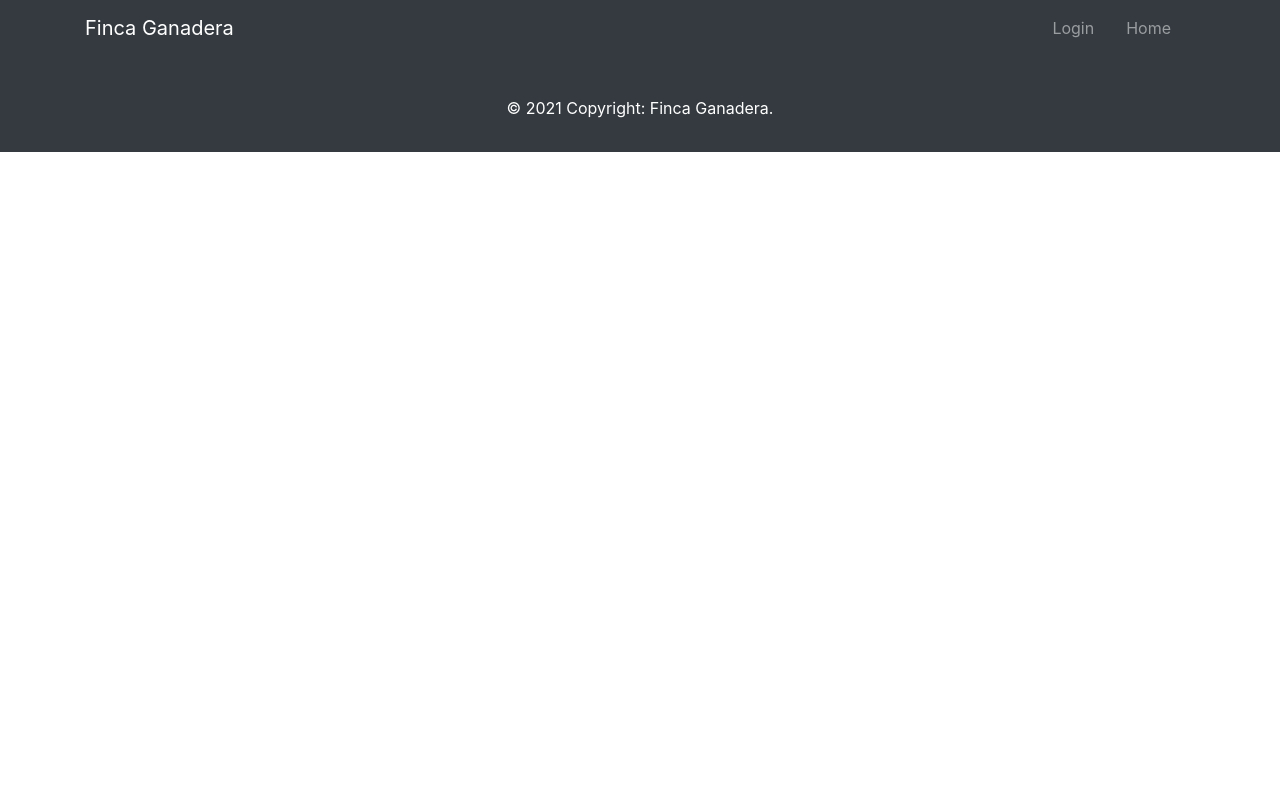
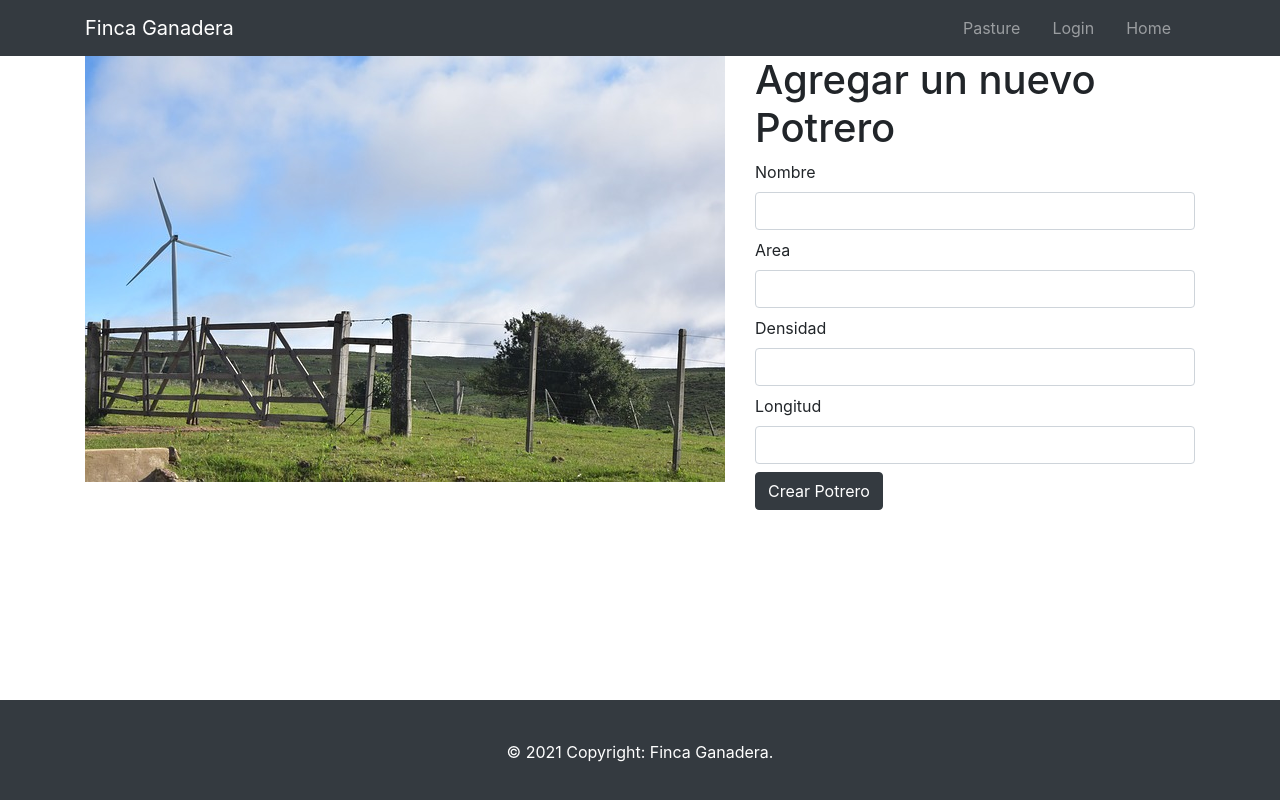
Before and after one commit to monica-arbelaez/ProyectoFincaGanadera, a React app in the folder front/front/: page /pasture in a window 1280 px wide. Built offline with nearby package versions, Linux system fonts and the light colour scheme; some packages are replaced by stand-ins of ours.

Commit message:
Se crea la vista para crear el agregado Potrero y se hace la modificacion al footer para que se posicione en la parte de abajo

```diff
--- a/front/front/src/views/components/Header.js
+++ b/front/front/src/views/components/Header.js
@@ -7,6 +7,8 @@ const Header = () => {
             <div className="container">
                 <Link className="navbar-brand" to={"/"}>Finca Ganadera</Link>
                 <div className="navbar-nav">
+                    <Link className="nav-item nav-link mr-3"
+                        to={"/pasture"}>Pasture </Link>
                     <Link className="nav-item nav-link mr-3"
                         to={"/login"}>Login </Link>
                     <Link className="nav-item nav-link mr-3"
--- a/front/front/src/views/css/style.css
+++ b/front/front/src/views/css/style.css
@@ -1,3 +1,10 @@
 footer p {
   color: white;
 }
+
+footer {
+  position: absolute;
+  bottom: 0;
+  width: 100%;
+  height: 100px;
+}
--- /dev/null
+++ b/front/front/src/views/pages/Pasture.js
@@ -0,0 +1,62 @@
+import React, { Fragment } from 'react'
+import potrero from './static/potrero.jpg'
+
+const Pasture = () => {
+    return (
+        <Fragment>
+            <div className="container">
+                <div className="row">
+                    <div className="col">
+                        <img className="potrero" src={potrero} />
+                    </div>
+                    <div className="col">
+                        <h1>Agregar un nuevo Potrero</h1>
+                        <form>
+                            <div className="mb-2">
+                                <label className="form-label">Nombre</label>
+                                <input
+                                    className="form-control"
+                                    required={true}
+                                    type="text"
+                                    name="name"
+                                />
+                            </div>
+                            <div className="mb-2">
+                                <label className="form-label">Area</label>
+                                <input
+                                    className="form-control"
+                                    required={true}
+                                    type="number"
+                                    name="area"
+                                />
+                            </div>
+                            <div className="mb-2">
+                                <label className="form-label">Densidad</label>
+                                <input
+                                    className="form-control"
+                                    required={true}
+                                    type="number"
+                                    name="area"
+                                />
+                            </div>
+                            <div className="mb-2">
+                                <label className="form-label">Longitud</label>
+                                <input
+                                    className="form-control"
+                                    required={true}
+                                    type="number"
+                                    name="area"
+                                />
+                            </div>
+                            <button type="submit" className="btn btn-dark ">
+                                Crear Potrero
+                            </button>
+                        </form>
+                    </div>
+                </div>
+            </div>
+        </Fragment>
+    )
+}
+
+export default Pasture;
--- a/front/front/src/views/routes/AppRouter.js
+++ b/front/front/src/views/routes/AppRouter.js
@@ -6,6 +6,7 @@ import Footer from "../components/Footer";
 import Login from "../pages/auth/Login";
 import { Provider } from "react-redux";
 import store from '../../application/store'
+import Pasture from "../pages/Pasture";
 
 const AppRouter = () => {
     return (
@@ -13,6 +14,7 @@ const AppRouter = () => {
             <Provider store={store}>
                 <Header />
                 <Switch>
+                    <Route exact path={"/pasture"} component={Pasture} />
                     <Route exact path={"/"} component={Home} />
                     <Route exact path={"/login"} component={Login} />
                 </Switch>
```
Also changed, not shown: front/front/src/views/pages/static/potrero.jpg (added).
